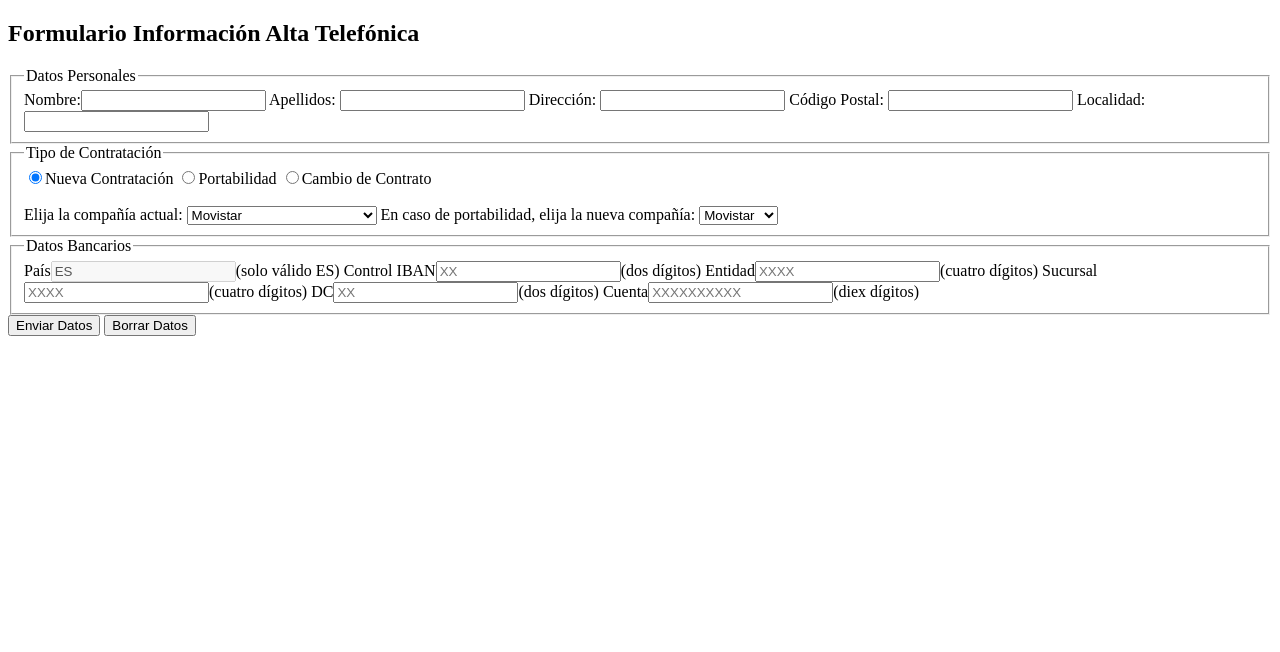
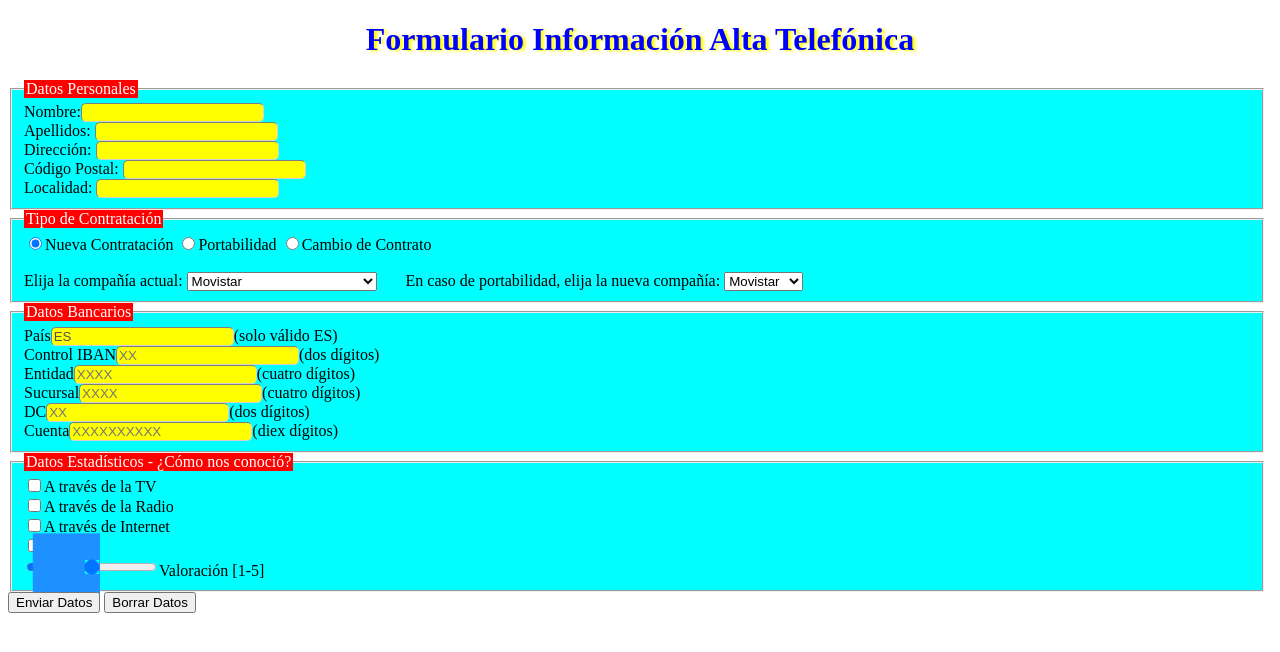
Before and after one commit to BelenCatalan/laboratorio-BelenCatalan, a plain HTML site: page index.html in a window 1280 px wide. Drawn offline with Linux system fonts and the light colour scheme.

Commit message:
add fieldset and css

```diff
--- a/index.html
+++ b/index.html
@@ -4,11 +4,11 @@
   <meta charset="UTF-8">
   <meta name="viewport" content="width=device-width, initial-scale=1.0">
   <title>Práctica</title>
-  <link rel="stylesheet" href="./index.css" type="text/CSS">
+  <link rel="stylesheet" href="./styles.css" type="text/CSS">
 
 </head>
 <body>
-  <header><h2>Formulario Información Alta Telefónica</h2></header>
+  <header><h1>Formulario Información Alta Telefónica</h1></header>
   <section>
     <form action="" >
       <fieldset class="field">
@@ -63,6 +63,15 @@
    <label class="space">DC<input type="text" pattern="[0-9]{2}" value="" placeholder="XX">(dos dígitos)</label>
    <label class="space">Cuenta<input type="text" pattern="[0-9]{10}" value="" placeholder="XXXXXXXXXX">(diex dígitos)</label>
  </fieldset>
+ <fieldset class="field">
+  <legend>Datos Estadísticos - ¿Cómo nos conoció?</legend>
+ <label class="cbox"><input type="checkbox" id="cbox1" value="one">A través de la TV</label>
+ <label class="cbox"><input type="checkbox" id="cbox1" value="one">A través de la Radio</label>
+ <label class="cbox"><input type="checkbox" id="cbox1" value="one">A través de Internet</label>
+ <label class="cbox"><input type="checkbox" id="cbox1" value="one">Otros</label>
+<label><input class="rangein" type="range" name="valoracion" min="1" max="5" autocomplete="off">Valoración [1-5]</label>
+
+</fieldset>
 
       <button type="submit">Enviar Datos</button>
       <button type="reset">Borrar Datos</button>
--- a/styles.css
+++ b/styles.css
@@ -1,9 +1,27 @@
+h1 {
+  color: blue;
+  text-align: center;
+  text-shadow: 3px 1px 3px yellow;
+}
+
 .field {
-  width: 60%;
+  width: 97%;
+  background-color: cyan;
 }
 
 .space {
   display: block;
+}
+input {
+  background-color: yellow;
+  border-radius: 5px;
+  border-style: inset;
+  border-width: 1px 0.5px 0.5px 1px;
+  border-color: rgb(211, 209, 209);
+}
+legend {
+  background-color: red;
+  color: white;
 }
 
 /* label {
@@ -12,3 +30,47 @@
 .portable {
   margin-left: 25px;
 }
+
+.cbox {
+  display: block;
+}
+
+.rangein {
+  /* outline: none; */
+  background-color: red;
+}
+/* input[type='range']::-moz-range-thumb {
+  background-color: green;
+} */
+/* input[type='range']::-webkit-slider-thumb {
+  -webkit-appearance: none !important;
+  background: blue;
+  height: 10px;
+  width: 10px;
+} */
+/* input[type='range'] {
+  -webkit-appearance: none;
+  background-color: silver;
+  width: 200px;
+  height: 20px;
+} */
+
+input[type='range']::-webkit-slider-thumb {
+  -webkit-appearance: none;
+  /* width: 20px; 1 */
+  /* height: 40px; */
+  border-radius: 0 !important;
+  background: #fff;
+  box-shadow: -2vw 0 0 2vw dodgerblue;
+  border: 0px solid #999;
+}
+
+input[type='range']::-moz-range-thumb {
+  background: #fff;
+  height: 40px;
+  width: 20px;
+  border: 3px solid #999;
+  border-radius: 0 !important;
+  box-shadow: -2vw 0 0 2vw dodgerblue;
+  box-sizing: border-box;
+}
```
